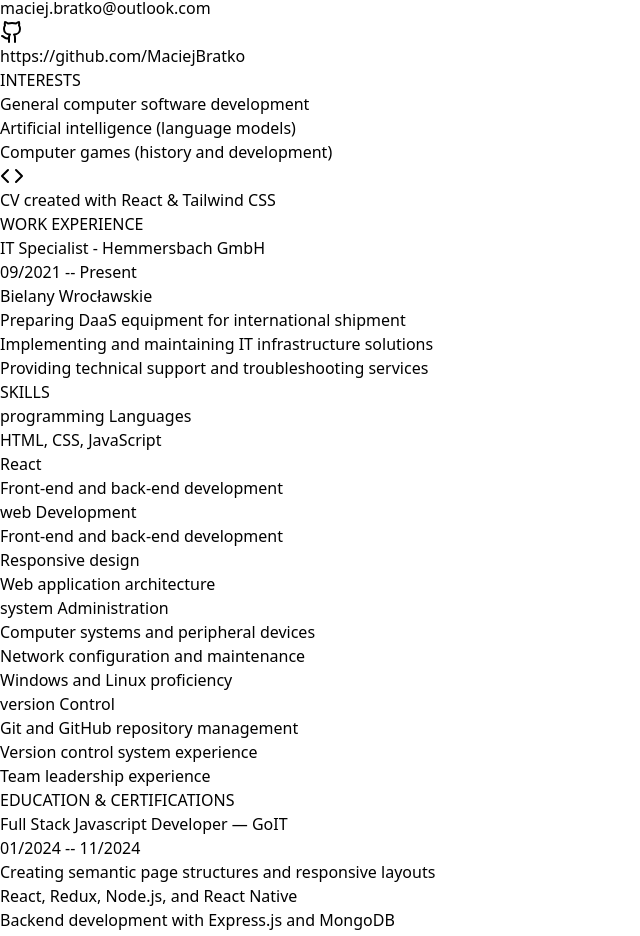
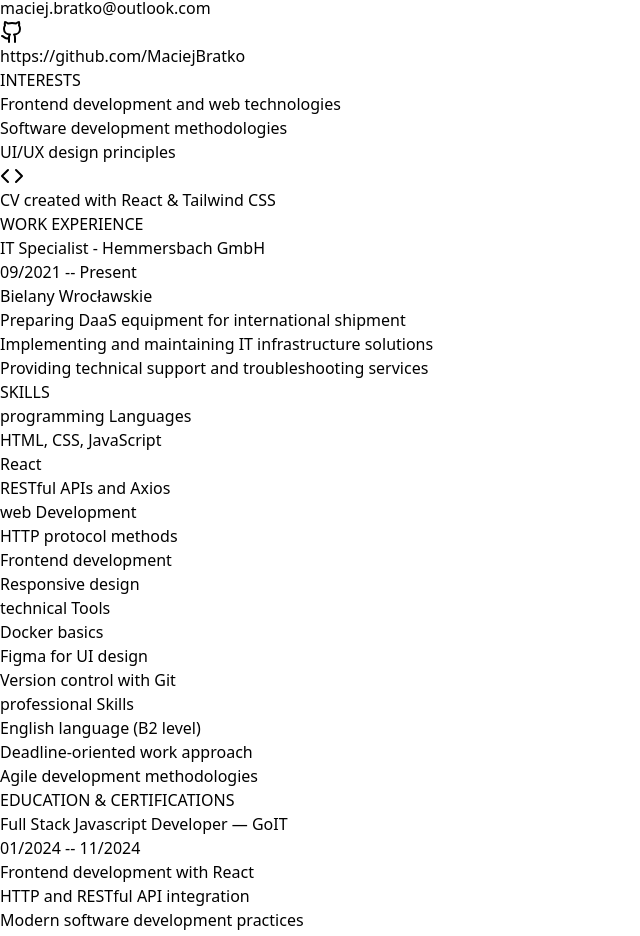
Before and after one commit to MaciejBratko/modern-cv, a React (Vite) app: page / in a window 1280 px wide. Shown: the part 1554-2490 px from the top of the page, without its empty margins (0-640 px from the left). Built offline with nearby package versions, Linux system fonts and the light colour scheme.

Commit message:
cvData-Update

```diff
--- a/src/data/cvData.js
+++ b/src/data/cvData.js
@@ -10,7 +10,7 @@
   personalInfo: {
     name: "MACIEJ BRATKO",
     title: "IT Specialist at Hemmersbach GmbH",
-    profile: "Experienced IT specialist at Hemmersbach GmbH, specializing in DaaS solutions and on-site troubleshooting. Professional certifications EE.08 and EE.09 holder, currently developing Full Stack JavaScript Development skills.",
+    profile: "IT specialist with strong technical foundation and B2 English proficiency, currently expanding expertise in frontend development. Committed to meeting deadlines and delivering high-quality solutions. Experienced in implementing and maintaining IT infrastructure with a focus on modern web technologies.",
     profilePicture: null,
     contact: {
       phone: "+48 690 136 499",
@@ -18,9 +18,9 @@
       github: "https://github.com/MaciejBratko"
     },
     interests: [
-      "General computer software development",
-      "Artificial intelligence (language models)",
-      "Computer games (history and development)"
+      "Frontend development and web technologies",
+      "Software development methodologies",
+      "UI/UX design principles"
     ]
   },
   workExperience: [
@@ -39,22 +39,22 @@
     programmingLanguages: [
       "HTML, CSS, JavaScript",
       "React",
-      "Front-end and back-end development"
+      "RESTful APIs and Axios"
     ],
     webDevelopment: [
-      "Front-end and back-end development",
-      "Responsive design",
-      "Web application architecture"
+      "HTTP protocol methods",
+      "Frontend development",
+      "Responsive design"
     ],
-    systemAdministration: [
-      "Computer systems and peripheral devices",
-      "Network configuration and maintenance",
-      "Windows and Linux proficiency"
+    technicalTools: [
+      "Docker basics",
+      "Figma for UI design",
+      "Version control with Git"
     ],
-    versionControl: [
-      "Git and GitHub repository management",
-      "Version control system experience",
-      "Team leadership experience"
+    professionalSkills: [
+      "English language (B2 level)",
+      "Deadline-oriented work approach",
+      "Agile development methodologies"
     ]
   },
   education: [
@@ -62,10 +62,10 @@
       institution: "Full Stack Javascript Developer — GoIT",
       period: "01/2024 -- 11/2024",
       details: [
-        "Creating semantic page structures and responsive layouts",
-        "React, Redux, Node.js, and React Native",
-        "Backend development with Express.js and MongoDB",
-        "Multiple individual and team projects"
+        "Frontend development with React",
+        "HTTP and RESTful API integration",
+        "Modern software development practices",
+        "UI/UX design fundamentals"
       ]
     },
     {
```
